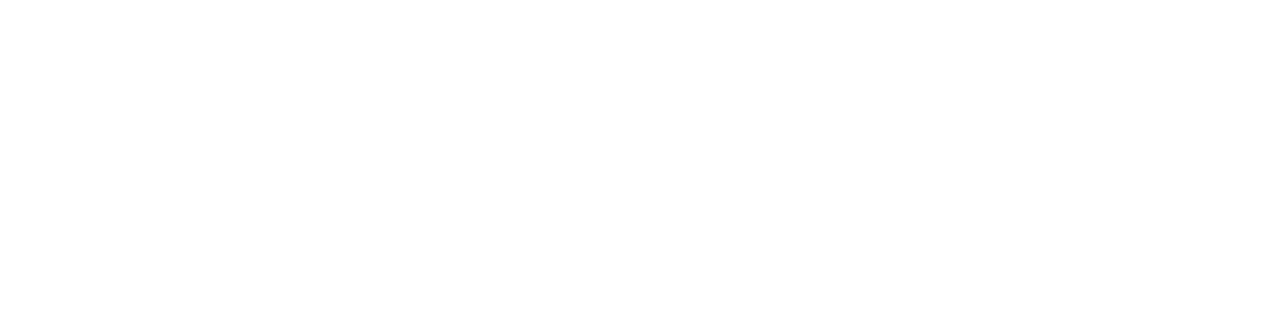
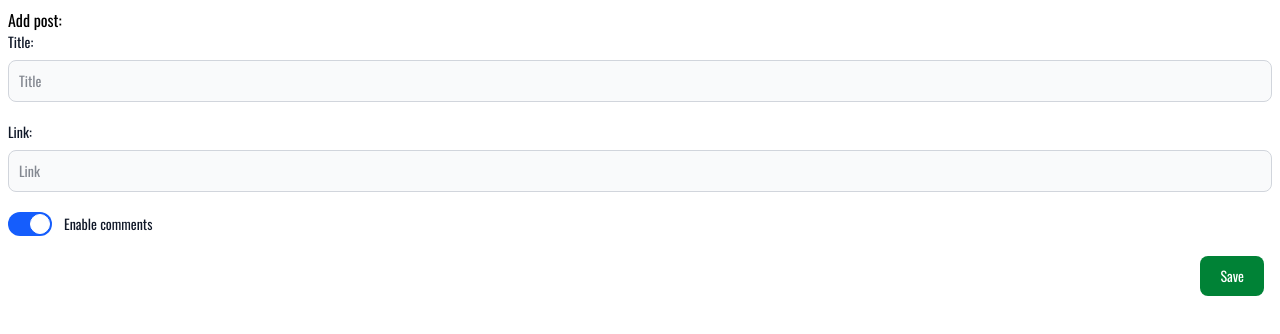
Before and after one commit to CirkaN/betterFanWall, a Vue app: page /admin/add_post in a window 1280 px wide. Before the commit this address had no page. Shown: the top 334 px of the page. Built offline with nearby package versions, Linux system fonts and the light colour scheme.

Commit message:
added admin add post

```diff
--- a/src/router/index.ts
+++ b/src/router/index.ts
@@ -1,6 +1,7 @@
 import { createRouter, createWebHistory } from 'vue-router'
 import MainWall from '@/views/MainWall.vue'
 import ShowPost from '@/views/Posts/ShowPost.vue'
+import AddPost from '@/views/Admin/AddPost.vue'
 
 const router = createRouter({
   history: createWebHistory(import.meta.env.BASE_URL),
@@ -14,6 +15,11 @@
       path: '/video',
       name: 'video',
       component: ShowPost,
+    },
+    {
+      path: "/admin/add_post",
+      name: "add_post",
+      component: AddPost,
     }
   ],
 })
--- /dev/null
+++ b/src/views/Admin/AddPost.vue
@@ -0,0 +1,52 @@
+<template>
+    <div>
+        <div class="p-2">
+            Add post:
+            <div>
+                <form @submit.prevent="savePost">
+
+                    <div class="mb-5">
+                        <label for="title" class="block mb-2 text-sm font-medium text-gray-900 ">Title:</label>
+                        <input v-model="postDTO.title" type="text" id="title"
+                            class="bg-gray-50 border border-gray-300 text-gray-900 text-sm rounded-lg focus:ring-blue-500 focus:border-blue-500 block w-full p-2.5"
+                            placeholder="Title" required />
+                    </div>
+                    <div class="mb-5">
+                        <label for="link" class="block mb-2 text-sm font-medium text-gray-900 ">Link:</label>
+                        <input v-model="postDTO.url" type="text" id="link"
+                            class="bg-gray-50 border border-gray-300 text-gray-900 text-sm rounded-lg focus:ring-blue-500 focus:border-blue-500 block w-full p-2.5"
+                            placeholder="Link" required />
+                    </div>
+                    <div>
+                        <label class="inline-flex items-center mb-5 cursor-pointer">
+                            <input v-model="postDTO.enable_comments" type="checkbox" class="sr-only peer">
+                            <div
+                                class="relative w-11 h-6 bg-gray-200 peer-focus:outline-none peer-focus:ring-4 peer-focus:ring-blue-300  rounded-full peer  peer-checked:after:translate-x-full rtl:peer-checked:after:-translate-x-full peer-checked:after:border-white after:content-[''] after:absolute after:top-[2px] after:start-[2px] after:bg-white after:border-gray-300 after:border after:rounded-full after:w-5 after:h-5 after:transition-all  peer-checked:bg-blue-600 ">
+                            </div>
+                            <span class="ms-3 text-sm font-medium text-gray-900 ">Enable comments</span>
+                        </label>
+                    </div>
+                    <div>
+                        <button type="button"
+                            class="float-right hover:cursor-pointer focus:outline-none text-white bg-green-700 hover:bg-green-800 focus:ring-4 focus:ring-green-300 font-medium rounded-lg text-sm px-5 py-2.5 me-2 mb-2">Save</button>
+                    </div>
+
+                </form>
+            </div>
+        </div>
+    </div>
+</template>
+
+<script setup lang="ts">
+import { ref } from 'vue';
+
+const postDTO = ref({
+    title: "",
+    url: "",
+    enable_comments: true,
+});
+
+const savePost = () => {
+    alert('sendali smo');
+}
+</script>
```
